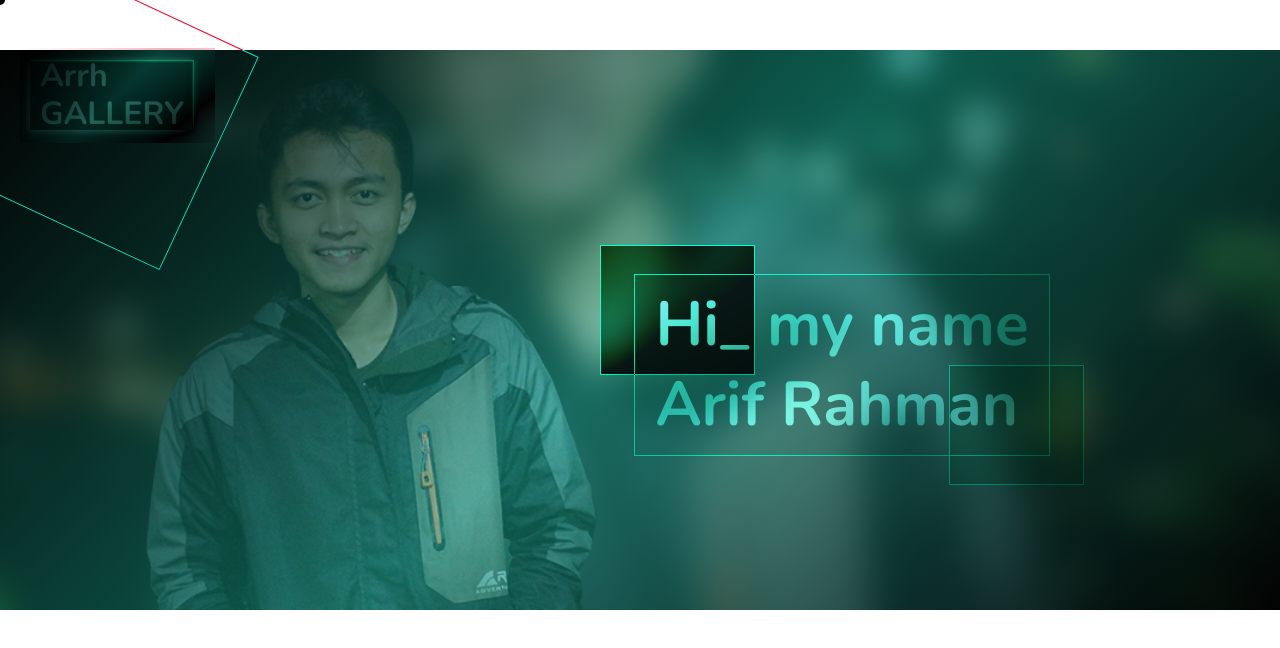
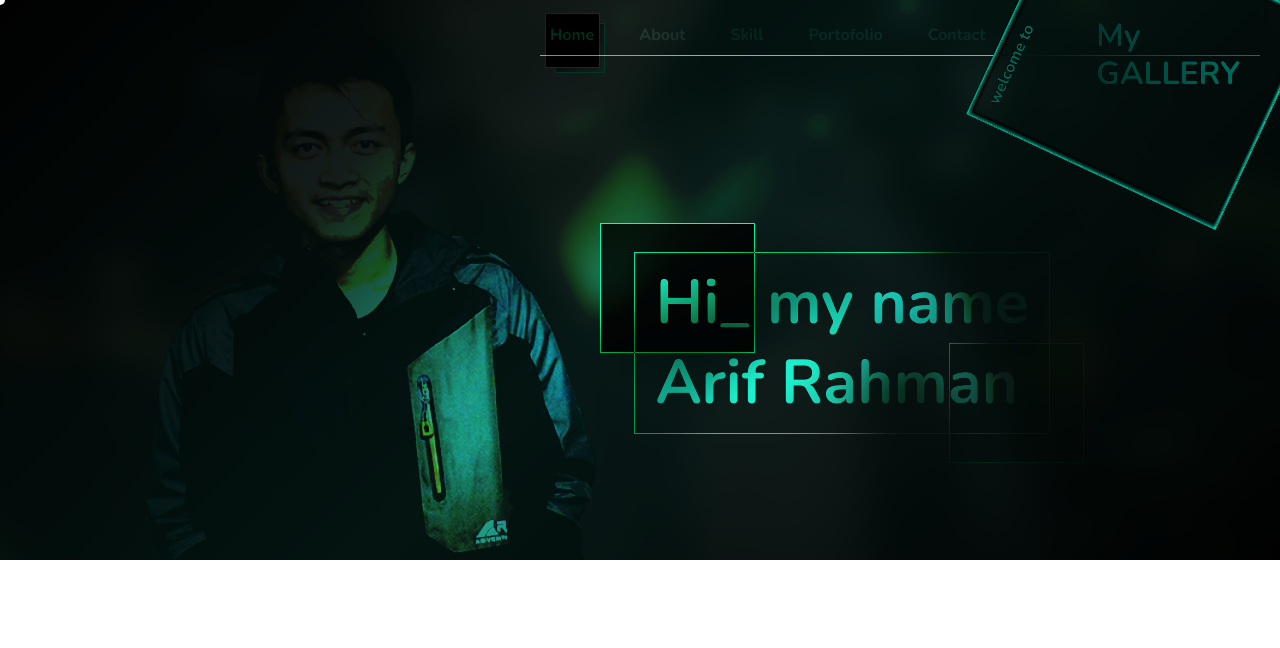
Before and after one commit to Glitchfer/Ar.rh_Porto_Gallery, a Vue app: page / in a window 1280 px wide. Shown: the top 648 px of the page. Built offline with nearby package versions, Linux system fonts and the light colour scheme; a web font is replaced by a local one; what vue-draggable, vue-kinesis would draw is missing.

Commit message:
update hero & add navigation

```diff
--- a/src/App.vue
+++ b/src/App.vue
@@ -37,7 +37,7 @@ export default {
   min-height: 100vh;
 }
 #pointer {
-  background-color: rgb(2, 2, 2);
+  background-color: rgb(255, 255, 255);
   position: fixed;
   width: 10px;
   height: 10px;
@@ -47,5 +47,6 @@ export default {
   border-radius: 50%;
   pointer-events: none;
   z-index: 99;
+  mix-blend-mode: difference;
 }
 </style>
--- /dev/null
+++ b/src/components/Navigation.vue
@@ -0,0 +1,97 @@
+<template>
+  <div id="Navigate">
+    <a
+      href="#landing"
+      class="rl-1"
+      style="marginLeft: 20px; fontWeight: bold; textDecoration: none; "
+      >Home</a
+    >
+    <a
+      href="#about"
+      class="rl-2"
+      style="marginLeft: 45px; color:   rgb(255, 255, 255); fontWeight: bold; textDecoration: none; "
+      >About
+    </a>
+    <a
+      href="#skill"
+      class="rl-3"
+      style="marginLeft: 45px; color:   rgb(255, 255, 255); fontWeight: bold; textDecoration: none; "
+      >Skill</a
+    >
+    <a
+      href="#potofolio"
+      class="rl-4"
+      style="marginLeft: 45px; color:   rgb(255, 255, 255); fontWeight: bold; textDecoration: none; "
+      >Portofolio</a
+    >
+    <a
+      href="#contact"
+      class="rl-5"
+      style="marginLeft: 45px; color:   rgb(255, 255, 255); fontWeight: bold; textDecoration: none; "
+      >Contact</a
+    >
+  </div>
+</template>
+
+<script>
+export default {
+  name: 'Navigation',
+  methods: {
+    drop: e => {
+      const cardId = e.dataTransfer.getData('cardId')
+      const card = document.getElementById(cardId)
+      card.style.display = 'block'
+      e.target.appendChild(card)
+    }
+  }
+}
+</script>
+
+<style scoped>
+#Navigate {
+  display: flex;
+  justify-content: flex-start;
+  align-items: center;
+  position: fixed;
+  color: rgb(255, 255, 255);
+  font-size: 16px;
+  top: 0;
+  right: 0;
+  width: 750px;
+  height: 70px;
+  z-index: 10;
+  mix-blend-mode: overlay;
+}
+.rl-1 {
+  color: rgb(0, 255, 191);
+  font-weight: bolder;
+  position: relative;
+}
+.rl-1:after {
+  content: '';
+  position: absolute;
+  top: 0;
+  left: 5px;
+  width: 50px;
+  height: 50px;
+  background-color: rgba(250, 250, 250, 0.897);
+  border: 1px solid rgb(13, 255, 215);
+  mix-blend-mode: overlay;
+  background-image: linear-gradient(
+    135deg,
+    rgba(0, 0, 0, 0.966),
+    rgba(0, 0, 0, 0.377)
+  );
+}
+.rl-1:before {
+  content: '';
+  position: absolute;
+  top: -10px;
+  left: -5px;
+  width: 55px;
+  height: 55px;
+  background-color: rgb(0, 0, 0);
+  border: 1px solid rgb(13, 255, 215);
+  mix-blend-mode: difference;
+}
+</style>
--- a/src/components/expCompt/NavExp.vue
+++ b/src/components/expCompt/NavExp.vue
@@ -1,6 +1,6 @@
 <template>
   <div id="exp" v-on:mousemove="updateCoordinates">
-    <nav>
+    <nav class="navv">
       <router-link
         to="/"
         class="rl"
@@ -81,7 +81,7 @@ export default {
   cursor: none;
 }
 
-nav {
+.navv {
   display: flex;
   flex-direction: row;
   justify-content: center;
@@ -113,7 +113,7 @@ nav {
   pointer-events: none;
   z-index: 99;
 }
-nav:hover ~ #crsr {
+.navv:hover ~ #crsr {
   opacity: 1;
   width: 50px;
   height: 50px;
@@ -128,7 +128,7 @@ nav:hover ~ #crsr {
   }
 }
 
-nav:hover ~ #crsr {
+.navv:hover ~ #crsr {
   border: 1px dashed rgb(247, 243, 243);
   filter: invert(100%);
   mix-blend-mode: difference;
--- a/src/views/Home.vue
+++ b/src/views/Home.vue
@@ -1,7 +1,10 @@
 <template>
   <b-container fluid class="landing">
+    <!-- <nav> -->
+    <Navigate />
+    <!-- </nav> -->
     <h3>
-      Arrh <br />
+      My <br />
       GALLERY
     </h3>
     <b-col cols="12" sm="12" md="12" lg="12" xl="12" class="hero">
@@ -15,73 +18,99 @@
   </b-container>
 </template>
 <script>
+import Navigate from '../components/Navigation'
 export default {
-  name: 'Home'
+  name: 'Home',
+  data() {
+    return {}
+  },
+  components: {
+    Navigate
+  },
+  mounted() {},
+  methods: {}
 }
 </script>
 
 <style scoped>
 .landing {
+  position: relative;
   padding: 0;
   display: flex;
   align-items: flex-end;
   flex-direction: column;
+  width: 100%;
+  min-height: 100vh;
+  overflow: hidden;
+}
+.landing::before {
+  content: '';
+  width: 100%;
+  height: 35rem;
+  position: absolute;
+  top: 0;
+  bottom: 0;
+  left: 0;
+  color: rgb(0, 0, 0);
+  background-color: rgba(0, 0, 0, 0.781);
+  mix-blend-mode: overlay;
+  z-index: 2;
 }
 .landing h3 {
   text-align: left;
   position: absolute;
-  top: 60px;
-  left: 30px;
+  top: 20px;
+  right: 30px;
   padding: 10px;
   z-index: 2;
   display: flex;
   align-items: center;
   margin: 0;
-  color: rgb(223, 223, 223);
+  color: rgb(5, 253, 220);
   font-size: 32px;
   font-weight: bold;
   height: 70px;
-  /* border: 1px solid rgb(13, 255, 215); */
-  box-shadow: inset -1px 1px 1px #06fcb2e7, inset -1px 1px 2px #05fde9ec,
-    -1px 1px 7px #f1f1f1ec;
   mix-blend-mode: difference;
 }
 .landing h3:before {
-  content: '';
+  padding: 10px 0 0 20px;
+  content: 'welcome to';
   width: 235px;
   height: 275px;
   position: absolute;
   top: -92px;
   left: -63px;
+  font-size: 16px;
+  color: rgba(13, 255, 215, 0.473);
   margin: 0;
-  border: 1px solid rgb(13, 255, 215);
+  border: 1px solid rgba(13, 255, 215, 0.808);
   background-image: linear-gradient(
     135deg,
     rgba(0, 0, 0, 0.966),
     rgba(0, 0, 0, 0.377)
   );
+
+  box-shadow: inset 1px 1px 5px rgba(13, 255, 215, 0.74),
+    inset -1px -1px 3px rgba(13, 255, 215, 0.863);
   mix-blend-mode: multiply;
   transform: rotate(-65deg);
 }
 .landing h3:after {
   content: '';
-  width: 195px;
+  width: 45rem;
   height: 95px;
   position: absolute;
-  top: -12px;
-  left: -10px;
-  /* border: 1px solid rgb(13, 255, 215); */
-  background-image: linear-gradient(
-    135deg,
-    rgba(2, 2, 2, 0.966),
-    rgba(31, 238, 203, 0.671),
-    rgba(2, 2, 2, 0.966)
-  );
-  mix-blend-mode: overlay;
+  top: 35px;
+  right: -10px;
+  border: 1px solid rgb(13, 255, 215);
+  mix-blend-mode: multiply;
+  border-right: none;
+  border-left: none;
+  border-bottom: none;
 }
 .hero {
   position: absolute;
-  top: 50px;
+  top: 0;
   width: 100%;
   height: 35rem;
   margin: 0;
@@ -89,13 +118,23 @@ export default {
   text-align: left;
   overflow: hidden;
 }
+/* .hero::before {
+  position: absolute;
+  border: 1px solid rgb(13, 255, 215);
+  border-bottom: none;
+  border-left: none;
+  border-right: none;
+  border-top: none;
+  content: '';
+  mix-blend-mode: multiply;
+} */
 .hero h1 {
   position: absolute;
   color: rgb(255, 255, 255);
   font-weight: bolder;
   line-height: 80px;
   font-size: 62px;
-  top: 40%;
+  top: 45%;
   right: 18%;
   z-index: 1;
   border: 1px solid rgb(13, 255, 215);
@@ -127,6 +166,7 @@ export default {
   position: absolute;
   left: 10%;
   width: 40%;
+  filter: brightness(110%) contrast(250%);
 }
 .hero img:nth-child(1) {
   margin-top: -55px;
--- a/src/views/experiment/Draggable.vue
+++ b/src/views/experiment/Draggable.vue
@@ -1,5 +1,6 @@
 <template>
   <div class="about">
+    <section id="nab">
       <NavExp />
       <br />
       <br />
@@ -9,6 +10,8 @@
       <h4 style="textAlign: left; marginLeft: 20px">
         Pribadi yang...
       </h4>
+      <a href="#kanban">bottom</a>
+    </section>
     <svg width="100" height="100">
       <circle
         cx="50"
@@ -112,6 +115,7 @@
         </li>
       </ul>
     </div>
+    <section id="kanban">
       <div class="kanbanContainer mt-5">
         <h1>Kanban</h1>
         <div class="row">
@@ -202,6 +206,8 @@
           </div>
         </div>
       </div>
+      <a href="#nab">top</a>
+    </section>
   </div>
 </template>
 
@@ -425,7 +431,7 @@ export default {
 /* --------------------drag around ---------------- */
 #dragAround {
   padding: 10px;
-  height: 310px;
+  height: 200px;
   width: 850px;
   position: absolute;
   top: 0;
```
Lines whose indentation alone changed are shown as unchanged.
